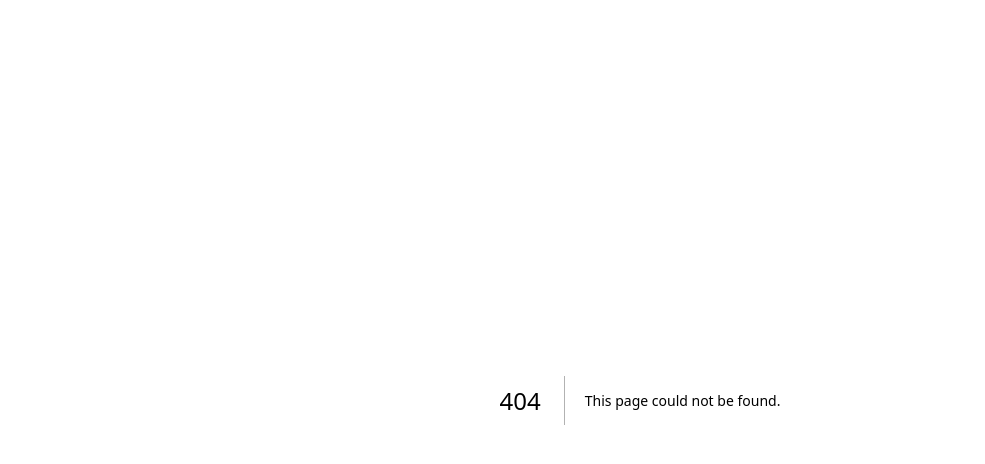
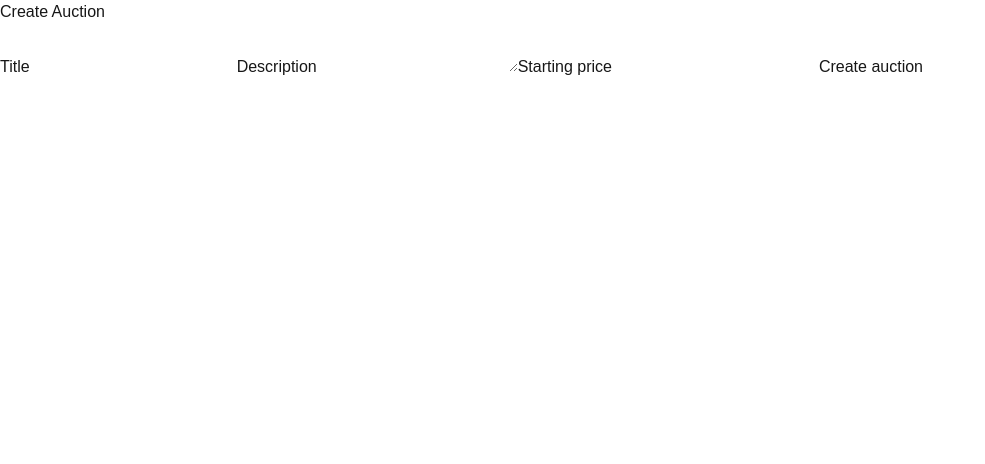
Before and after one commit to Austin7V/nextbay, a Next.js app: page /auctions/1/new in a window 1280 px wide. Before the commit this address had no page. Shown: the top 464 px of the page, without its empty margins (0-985 px from the left). Built offline with nearby package versions, Linux system fonts and the light colour scheme.

Commit message:
fix: move auction detail page to dynamic route

```diff
--- /dev/null
+++ b/app/auctions/[id]/new/page.tsx
@@ -0,0 +1,28 @@
+import { createAuctionAction } from "@/lib/auctionsActions";
+
+export default function NewAuctionPage() {
+  return (
+    <main>
+      <h1>Create Auction</h1>
+
+      <form action={createAuctionAction}>
+        <label htmlFor="title">Title</label>
+        <input id="title" name="title" type="text" required />
+
+        <label htmlFor="description">Description</label>
+        <textarea id="description" name="description" required />
+
+        <label htmlFor="startingPrice">Starting price</label>
+        <input
+          id="startingPrice"
+          name="startingPrice"
+          type="number"
+          min="1"
+          required
+        />
+
+        <button type="submit">Create auction</button>
+      </form>
+    </main>
+  );
+}
--- /dev/null
+++ b/app/auctions/page.tsx
@@ -0,0 +1,13 @@
+import Link from "next/link";
+
+export default function AuctionsPage() {
+  return (
+    <main>
+      <h1>Auctions</h1>
+
+      <p>Here will be the auctions list.</p>
+
+      <Link href="/">Back to home</Link>
+    </main>
+  );
+}
--- /dev/null
+++ b/lib/auctionsActions.ts
@@ -0,0 +1,28 @@
+"use server";
+
+import { revalidatePath } from "next/cache";
+import { redirect } from "next/navigation";
+import { fetchAPI } from "./fetchAPI";
+
+export async function createAuctionAction(formData: FormData) {
+  const title = formData.get("title");
+  const description = formData.get("description");
+  const startingPrice = Number(formData.get("startingPrice"));
+
+  const response = await fetchAPI("/auctions", {
+    method: "POST",
+    headers: {
+      "Content-Type": "application/json",
+    },
+    body: JSON.stringify({
+      title,
+      description,
+      startingPrice,
+    }),
+  });
+  if (!response.ok) {
+    throw new Error("Failed to create auction");
+  }
+  revalidatePath("/");
+  redirect("/");
+}
```
